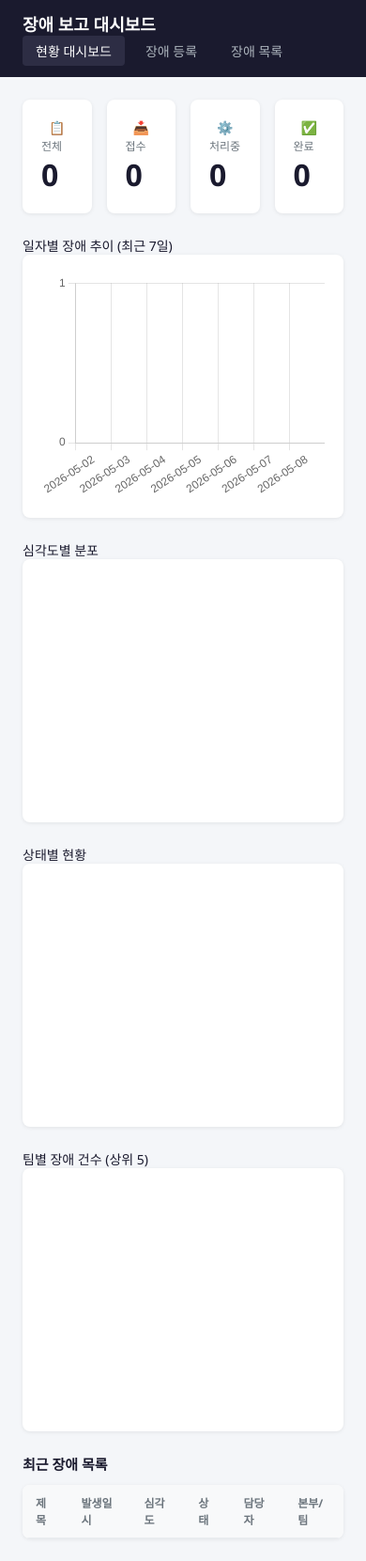
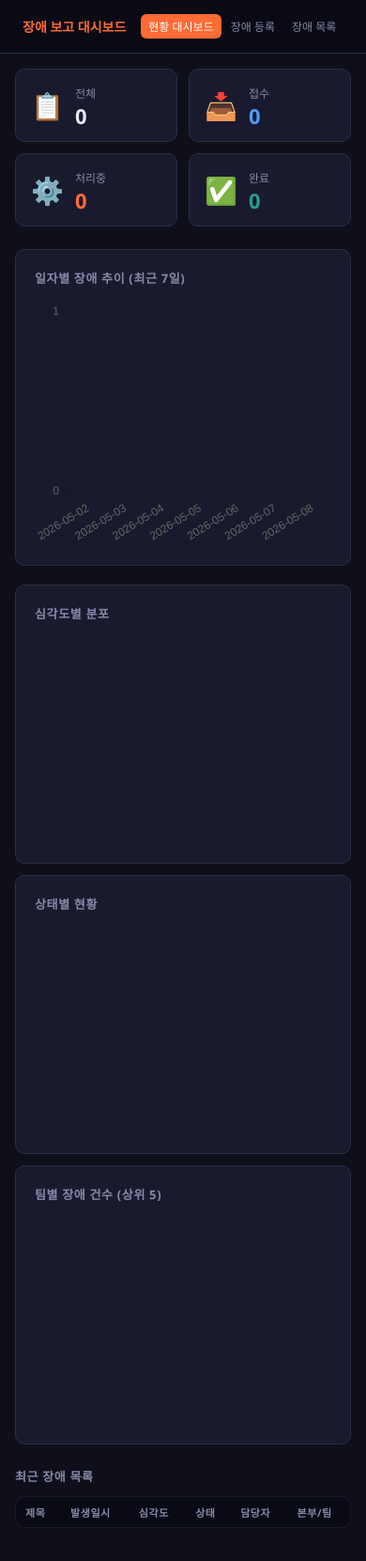
Before and after one commit to kkongchii/bug_report, a website built with Vite: page index.html in a window 390 px wide. Shown: the whole page at 94% size. Built offline with nearby package versions, Linux system fonts and the light colour scheme; some packages are replaced by stand-ins of ours; no server answers; the database is empty; a web font is replaced by a local one.

Commit message:
style: 다크 테마 CSS 전면 재작성 (주황+남색, CSS 변수, 반응형)

```diff
--- a/style.css
+++ b/style.css
@@ -1,43 +1,77 @@
+/* ── CSS 변수 ── */
+:root {
+  --bg-base:    #0f0f1a;
+  --bg-card:    #1a1a2e;
+  --bg-header:  #0a0a14;
+  --border:     #2d2d44;
+  --accent:     #ff6b35;
+  --accent-dark:#e65a1e;
+  --text:       #e8e8f0;
+  --text-muted: #8888aa;
+  --success:    #2a9d8f;
+  --danger:     #e63946;
+  --info:       #4a9eff;
+}
+
 *, *::before, *::after { box-sizing: border-box; margin: 0; padding: 0; }
 
 body {
-  font-family: 'Segoe UI', sans-serif;
-  background: #f4f6f9;
-  color: #1a1a2e;
+  font-family: 'Pretendard', 'Segoe UI', sans-serif;
+  background: var(--bg-base);
+  color: var(--text);
   font-size: 14px;
+  min-height: 100vh;
 }
 
+/* ── 헤더 ── */
 .header {
-  background: #1a1a2e;
-  color: #fff;
-  padding: 12px 24px;
+  background: var(--bg-header);
+  border-bottom: 1px solid var(--border);
+  padding: 0 24px;
+  position: sticky;
+  top: 0;
+  z-index: 100;
+}
+
+.header-inner {
+  max-width: 1200px;
+  margin: 0 auto;
   display: flex;
   align-items: center;
   gap: 32px;
+  height: 56px;
 }
 
-.header h1 { font-size: 18px; }
+.header-title {
+  font-size: 16px;
+  font-weight: 700;
+  color: var(--accent);
+  white-space: nowrap;
+}
 
-.tab-nav { display: flex; gap: 8px; }
+.tab-nav { display: flex; gap: 4px; }
 
 .tab-link {
-  color: #adb5bd;
+  color: var(--text-muted);
   text-decoration: none;
   padding: 6px 14px;
-  border-radius: 4px;
-  transition: background 0.2s;
+  border-radius: 6px;
+  font-size: 13px;
+  font-weight: 500;
+  transition: background 0.15s, color 0.15s;
+  white-space: nowrap;
 }
 
-.tab-link:hover, .tab-link.active {
-  background: #2d2d44;
-  color: #fff;
-}
+.tab-link:hover { background: var(--border); color: var(--text); }
+.tab-link.active { background: var(--accent); color: #fff; }
 
+/* ── 메인 레이아웃 ── */
 main { padding: 24px; max-width: 1200px; margin: 0 auto; }
 
 .tab-panel { display: block; }
 .tab-panel.hidden { display: none; }
 
+/* ── KPI 그리드 ── */
 .kpi-grid {
   display: grid;
   grid-template-columns: repeat(4, 1fr);
@@ -46,74 +80,162 @@ main { padding: 24px; max-width: 1200px; margin: 0 auto; }
 }
 
 .kpi-card {
-  background: #fff;
-  border-radius: 8px;
+  background: var(--bg-card);
+  border: 1px solid var(--border);
+  border-radius: 10px;
   padding: 20px;
   display: flex;
-  flex-direction: column;
   align-items: center;
-  box-shadow: 0 1px 4px rgba(0,0,0,0.08);
+  gap: 16px;
+  transition: border-color 0.15s;
 }
 
-.kpi-label { font-size: 12px; color: #6c757d; margin-bottom: 8px; }
-.kpi-value { font-size: 32px; font-weight: 700; color: #1a1a2e; }
+.kpi-card:hover { border-color: var(--accent); }
 
-.chart-wrap {
-  background: #fff;
-  border-radius: 8px;
-  padding: 20px;
-  margin-bottom: 24px;
-  box-shadow: 0 1px 4px rgba(0,0,0,0.08);
-  height: 280px;
+.kpi-icon {
+  font-size: 28px;
+  line-height: 1;
+  flex-shrink: 0;
 }
 
-.section-title { font-size: 15px; font-weight: 600; margin-bottom: 12px; }
+.kpi-info { display: flex; flex-direction: column; gap: 4px; }
+
+.kpi-label { font-size: 12px; color: var(--text-muted); font-weight: 500; }
+
+.kpi-value { font-size: 28px; font-weight: 700; color: var(--text); line-height: 1; }
+
+#kpi-total    .kpi-value { color: var(--text); }
+#kpi-received .kpi-value { color: var(--info); }
+#kpi-processing .kpi-value { color: var(--accent); }
+#kpi-done     .kpi-value { color: var(--success); }
+
+/* ── 차트 카드 ── */
+.chart-card {
+  background: var(--bg-card);
+  border: 1px solid var(--border);
+  border-radius: 10px;
+  padding: 20px;
+  margin-bottom: 20px;
+}
+
+.chart-main { margin-bottom: 20px; }
+
+.chart-title {
+  font-size: 13px;
+  font-weight: 600;
+  color: var(--text-muted);
+  text-transform: uppercase;
+  letter-spacing: 0.05em;
+  margin-bottom: 16px;
+}
+
+.chart-wrap { height: 260px; position: relative; }
+.chart-wrap-sm { height: 220px; position: relative; }
+
+/* ── 서브 차트 그리드 ── */
+.chart-sub-grid {
+  display: grid;
+  grid-template-columns: repeat(3, 1fr);
+  gap: 16px;
+  margin-bottom: 24px;
+}
+
+.chart-sub-grid .chart-card { margin-bottom: 0; }
+
+/* ── 최근 목록 ── */
+.section-title {
+  font-size: 13px;
+  font-weight: 600;
+  color: var(--text-muted);
+  text-transform: uppercase;
+  letter-spacing: 0.05em;
+  margin-bottom: 12px;
+}
 
 .incidents-table {
   width: 100%;
   border-collapse: collapse;
-  background: #fff;
-  border-radius: 8px;
+  background: var(--bg-card);
+  border: 1px solid var(--border);
+  border-radius: 10px;
   overflow: hidden;
-  box-shadow: 0 1px 4px rgba(0,0,0,0.08);
 }
 
 .incidents-table th, .incidents-table td {
-  padding: 10px 14px;
+  padding: 11px 14px;
   text-align: left;
-  border-bottom: 1px solid #e9ecef;
+  border-bottom: 1px solid var(--border);
 }
 
-.incidents-table th { background: #f8f9fa; font-weight: 600; font-size: 12px; color: #6c757d; }
+.incidents-table tr:last-child td { border-bottom: none; }
+
+.incidents-table th {
+  background: var(--bg-header);
+  font-weight: 600;
+  font-size: 11px;
+  color: var(--text-muted);
+  text-transform: uppercase;
+  letter-spacing: 0.05em;
+}
+
+.incidents-table td { color: var(--text); font-size: 13px; }
+
+.incidents-table tbody tr:hover { background: rgba(255,107,53,0.05); }
+
+/* ── 뱃지 ── */
+.badge-high { color: var(--danger); font-weight: 600; }
+.badge-mid  { color: var(--accent); font-weight: 600; }
+.badge-low  { color: var(--info);   font-weight: 600; }
+
+/* ── 장애 등록 폼 ── */
+.page-title {
+  font-size: 18px;
+  font-weight: 700;
+  margin-bottom: 20px;
+  color: var(--text);
+}
 
 .incident-form {
-  background: #fff;
-  padding: 24px;
-  border-radius: 8px;
-  box-shadow: 0 1px 4px rgba(0,0,0,0.08);
+  background: var(--bg-card);
+  border: 1px solid var(--border);
+  padding: 28px;
+  border-radius: 10px;
   display: grid;
   grid-template-columns: 1fr 1fr;
-  gap: 16px;
+  gap: 18px;
   max-width: 720px;
 }
 
 .incident-form label {
   display: flex;
   flex-direction: column;
-  gap: 6px;
+  gap: 7px;
   font-size: 13px;
   font-weight: 500;
+  color: var(--text-muted);
 }
 
 .incident-form input,
 .incident-form select,
 .incident-form textarea {
-  border: 1px solid #dee2e6;
-  border-radius: 4px;
-  padding: 8px 10px;
+  background: var(--bg-base);
+  border: 1px solid var(--border);
+  border-radius: 6px;
+  padding: 9px 12px;
   font-size: 14px;
   font-family: inherit;
+  color: var(--text);
+  transition: border-color 0.15s;
 }
+
+.incident-form input:focus,
+.incident-form select:focus,
+.incident-form textarea:focus {
+  outline: none;
+  border-color: var(--accent);
+}
+
+.incident-form select option { background: var(--bg-card); }
 
 .incident-form textarea { resize: vertical; }
 
@@ -122,46 +244,91 @@ main { padding: 24px; max-width: 1200px; margin: 0 auto; }
 .incident-form button { grid-column: 1 / -1; }
 
 .btn-primary {
-  background: #1a1a2e;
+  background: var(--accent);
   color: #fff;
   border: none;
-  padding: 10px 24px;
-  border-radius: 4px;
+  padding: 10px 28px;
+  border-radius: 6px;
   cursor: pointer;
   font-size: 14px;
+  font-weight: 600;
   width: fit-content;
+  transition: background 0.15s;
 }
 
-.btn-primary:hover { background: #2d2d44; }
+.btn-primary:hover { background: var(--accent-dark); }
 
+/* ── 필터 바 ── */
 .filter-bar {
   display: flex;
-  gap: 12px;
+  gap: 10px;
   margin-bottom: 16px;
+  flex-wrap: wrap;
 }
 
 .filter-bar select,
 .filter-bar input {
-  border: 1px solid #dee2e6;
-  border-radius: 4px;
-  padding: 7px 10px;
+  background: var(--bg-card);
+  border: 1px solid var(--border);
+  border-radius: 6px;
+  padding: 8px 12px;
   font-size: 13px;
+  color: var(--text);
+  font-family: inherit;
 }
 
+.filter-bar select:focus,
+.filter-bar input:focus {
+  outline: none;
+  border-color: var(--accent);
+}
+
+/* ── 토스트 ── */
 .toast {
   position: fixed;
   top: 20px;
   right: 20px;
-  background: #e63946;
+  background: var(--danger);
   color: #fff;
   padding: 12px 20px;
-  border-radius: 6px;
+  border-radius: 8px;
   z-index: 9999;
   font-size: 14px;
+  font-weight: 500;
+  box-shadow: 0 4px 12px rgba(0,0,0,0.4);
 }
 
 .toast.hidden { display: none; }
 
-.badge-high { color: #e63946; font-weight: 600; }
-.badge-mid  { color: #f4a261; font-weight: 600; }
-.badge-low  { color: #2a9d8f; font-weight: 600; }
+/* ── 반응형 ── */
+@media (max-width: 1023px) {
+  .chart-sub-grid { grid-template-columns: repeat(2, 1fr); }
+}
+
+@media (max-width: 767px) {
+  .header-inner { gap: 16px; }
+  .header-title { font-size: 14px; }
+  .tab-link { padding: 5px 10px; font-size: 12px; }
+
+  main { padding: 16px; }
+
+  .kpi-grid { grid-template-columns: repeat(2, 1fr); gap: 12px; }
+  .kpi-card { padding: 16px; gap: 12px; }
+  .kpi-value { font-size: 22px; }
+
+  .chart-sub-grid { grid-template-columns: repeat(2, 1fr); gap: 12px; }
+
+  .incident-form { grid-template-columns: 1fr; max-width: 100%; }
+  .incident-form label:nth-child(7),
+  .incident-form label:nth-child(8),
+  .incident-form button { grid-column: 1; }
+
+  .incidents-table { font-size: 12px; }
+  .incidents-table th, .incidents-table td { padding: 8px 10px; }
+}
+
+@media (max-width: 480px) {
+  .tab-nav { gap: 2px; }
+  .tab-link { padding: 4px 8px; }
+  .chart-sub-grid { grid-template-columns: 1fr; }
+}
```
